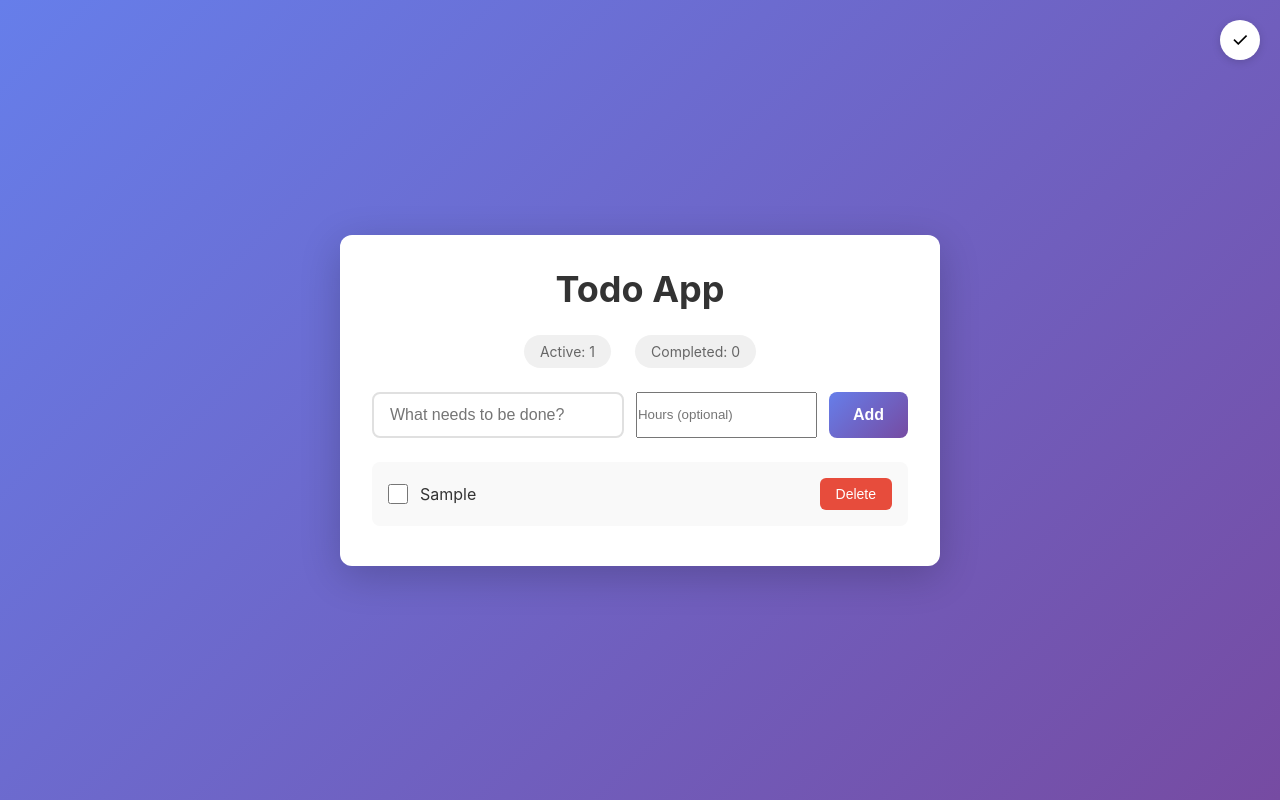
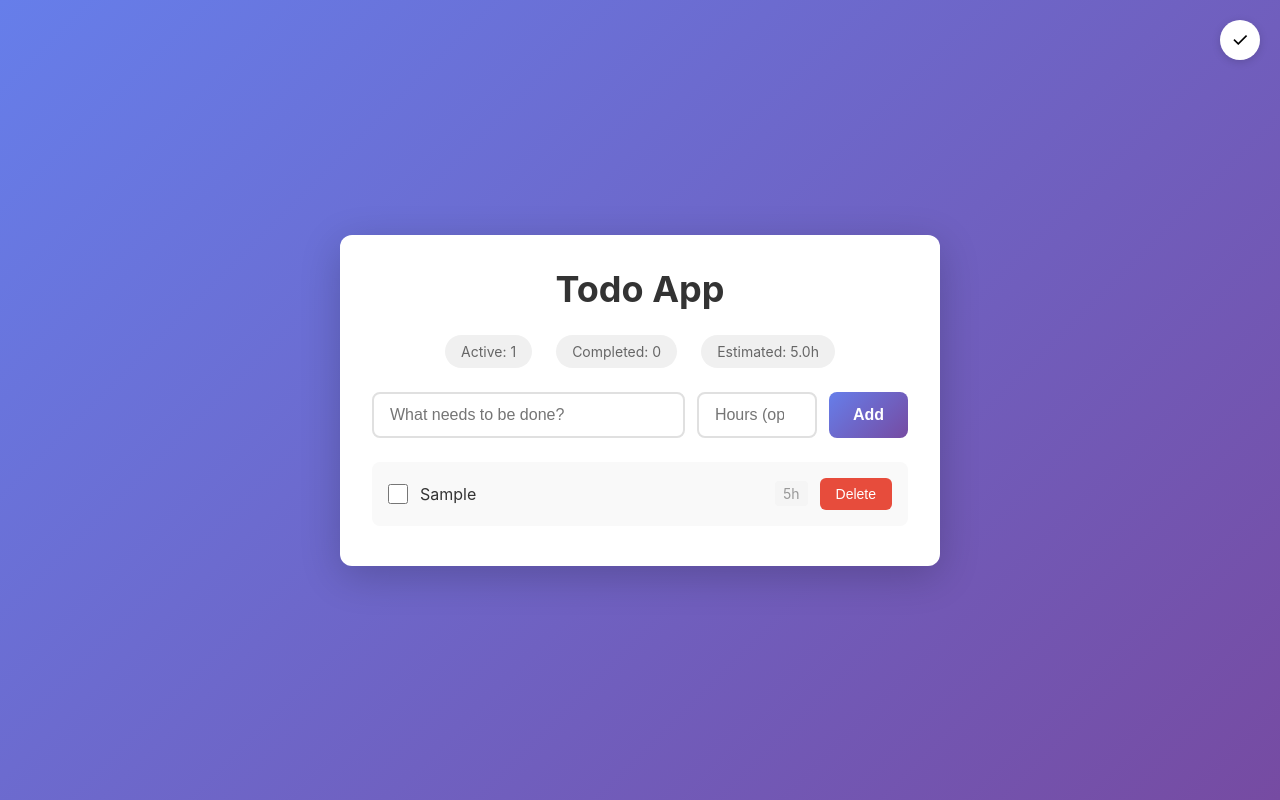
Before and after one commit to jnarowski/example-todo-app, a Svelte app: page / in a window 1280 px wide. Both pictures are taken after typing "Sample", "5" into the empty fields and a click on the button "Add". Built offline with nearby package versions, Linux system fonts and the light colour scheme.

Commit message:
chore: address review feedback (cycle 1)

```diff
--- a/src/App.svelte
+++ b/src/App.svelte
@@ -65,6 +65,7 @@
     <div class="stats">
       <span class="stat">Active: {activeTodos}</span>
       <span class="stat">Completed: {completedTodos}</span>
+      <span class="stat">Estimated: {totalEstimate.toFixed(1)}h</span>
     </div>
 
     <div class="input-section">
@@ -96,6 +97,9 @@
             id="todo-{todo.id}"
           />
           <label for="todo-{todo.id}" class="todo-text">{todo.text}</label>
+          {#if todo.estimatedHours}
+            <span class="estimate">{todo.estimatedHours}h</span>
+          {/if}
           <button on:click={() => deleteTodo(todo.id)} class="delete-button">
             Delete
           </button>
@@ -162,6 +166,20 @@
     border-color: #667eea;
   }
 
+  .estimate-input {
+    width: 120px;
+    padding: 12px 16px;
+    font-size: 16px;
+    border: 2px solid #e0e0e0;
+    border-radius: 8px;
+    outline: none;
+    transition: border-color 0.2s;
+  }
+
+  .estimate-input:focus {
+    border-color: #667eea;
+  }
+
   .add-button {
     padding: 12px 24px;
     font-size: 16px;
@@ -224,6 +242,15 @@
     color: #999;
   }
 
+  .estimate {
+    font-size: 14px;
+    color: #999;
+    margin-left: auto;
+    padding: 4px 8px;
+    background: #f5f5f5;
+    border-radius: 4px;
+  }
+
   .delete-button {
     padding: 8px 16px;
     font-size: 14px;
```
